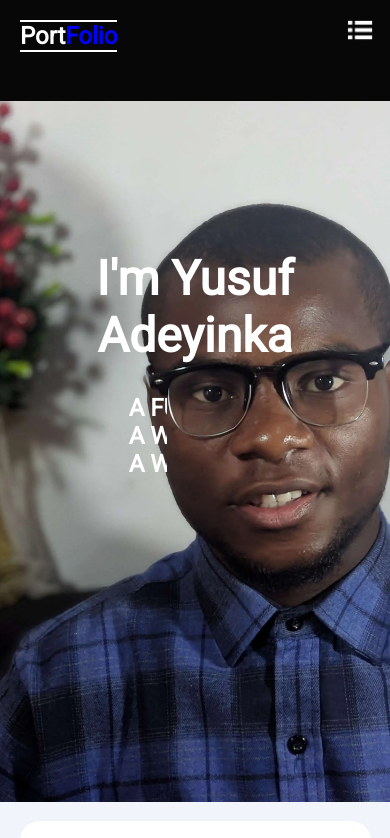
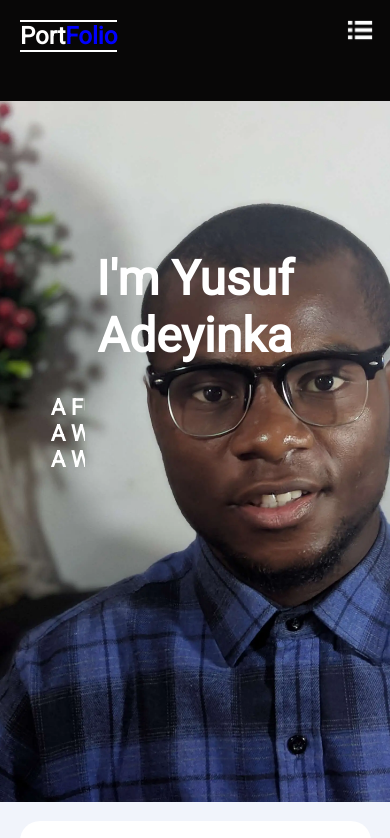
Before and after one commit to deyink/Port-folio, a React (Create React App) app: page / in a window 390 px wide. Shown: the top 838 px of the page. Built offline with nearby package versions, Linux system fonts and the light colour scheme.

Commit message:
latest margin

```diff
--- a/src/components/Home.jsx
+++ b/src/components/Home.jsx
@@ -25,7 +25,7 @@ export default function Home() {
 
                 <div className="container">
       <div className="writing-text">
-        <span className="text">A FULLSTACK WEB DEVELOPER.</span>
+        <span className="text">A FULL-STACK WEB DEVELOPER.</span>
       </div>
       <div className="writing-text">
         <span className="text">A WEB DESIGNER.</span>
--- a/src/components/css/Home.css
+++ b/src/components/css/Home.css
@@ -31,6 +31,12 @@
     margin-left: 33%;
     margin-right: 33%;
 }
+@media(max-width:900px){
+  .container{
+    margin-left: 13%;
+    margin-right: 13%;
+  }
+}
 
 
 .writing-text {
@@ -39,16 +45,16 @@
     width: 0;
    /* margin-left: 40%;
    margin-right: 40%; */
-    animation: writing-animation 20s steps(500, end) forwards;
-    animation-delay: 1s;
+    animation: writing-animation 15s steps(300, end) forwards;
+    animation-delay: -10s;
     animation-iteration-count: infinite;
   }
 
    .text {
     display: inline-block;
-    animation: cursor-blink 2s infinite;
+    animation: cursor-blink 5s infinite;
     color: white;
-    font-size: 1.5rem;
+    font-size: 1.4rem;
     text-align: center;
   }
 
```
